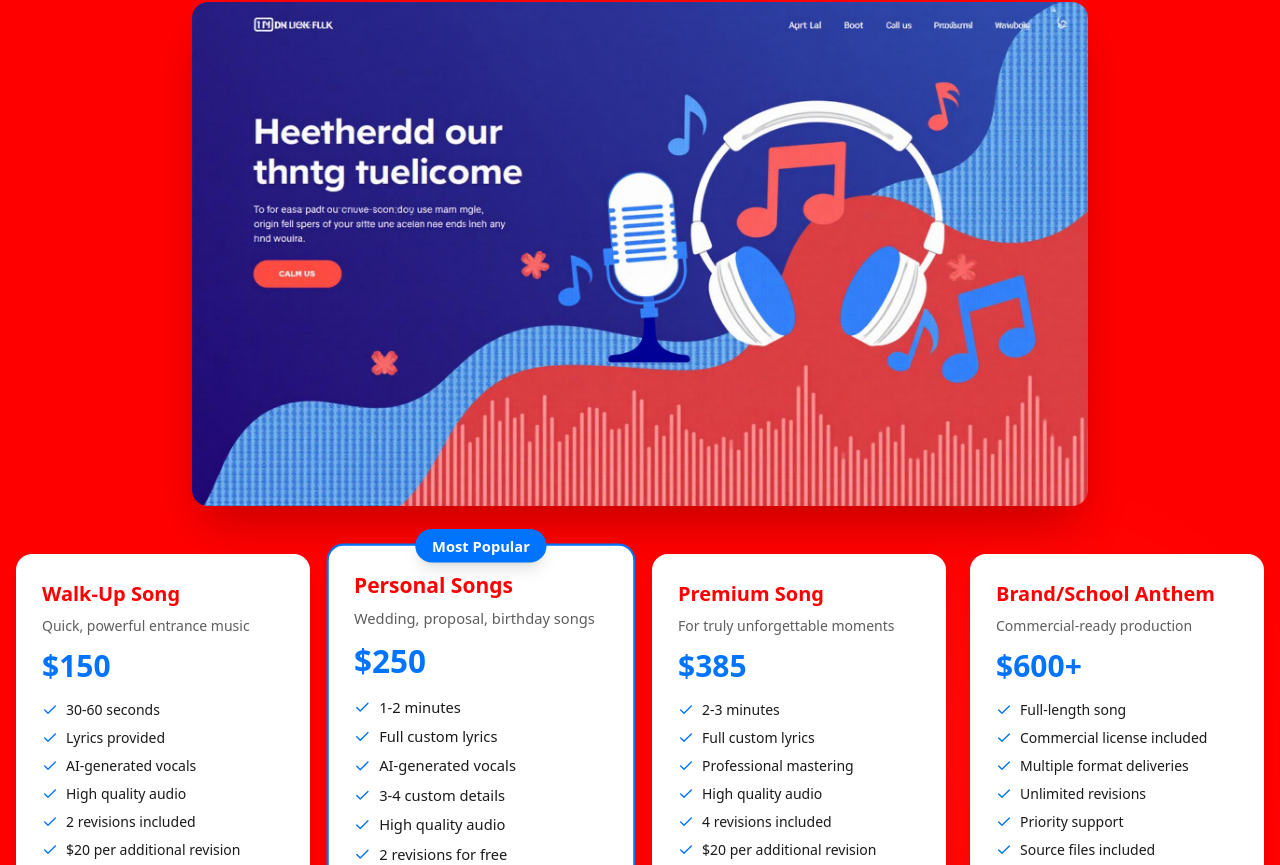
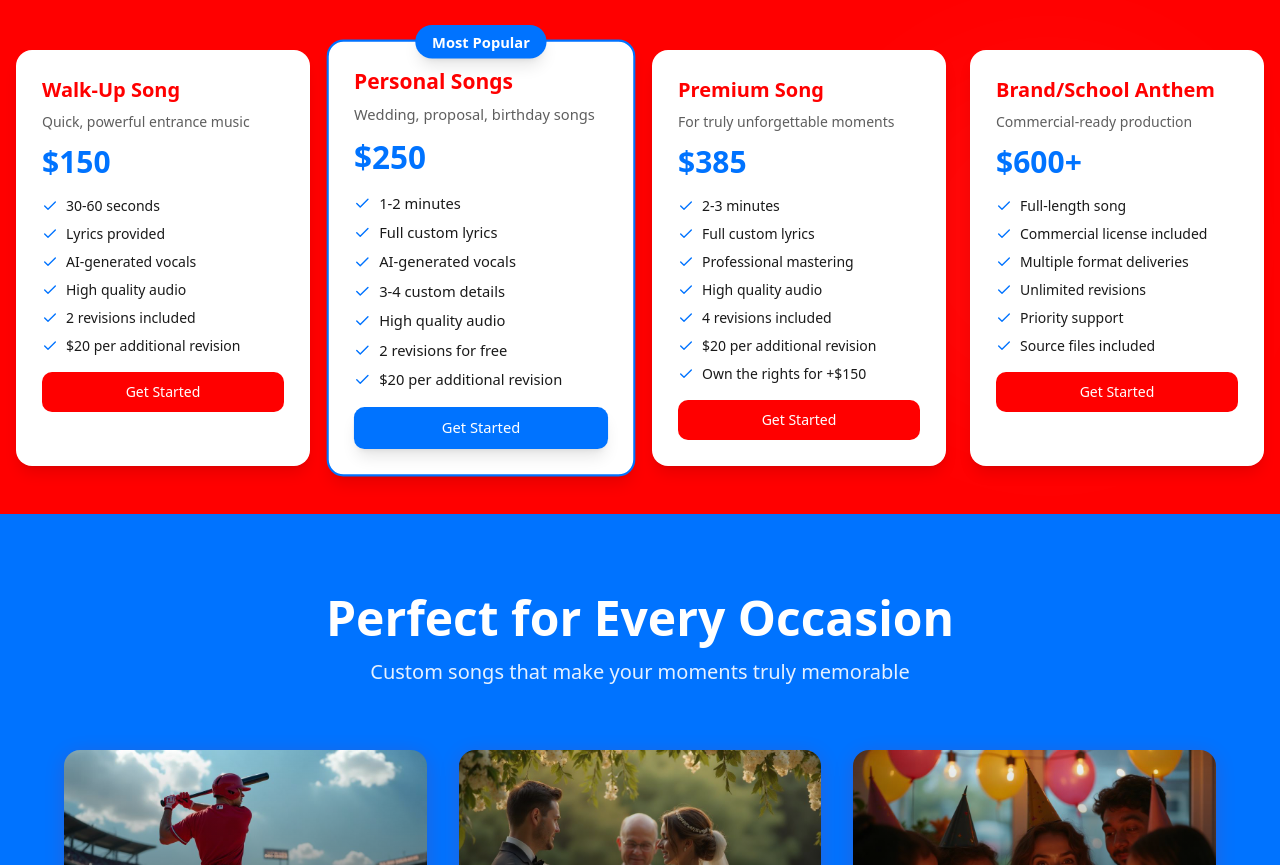
Before and after one commit to ebgleena-sketch/bespoke-beat-bliss, a React (Vite) app: page / in a window 1280 px wide. Shown: the part 695-1560 px from the top of the page. Built offline with nearby package versions, Linux system fonts and the light colour scheme; the HTML template or start-up script is replaced by a standard one.

Commit message:
Visual edit in Lovable
Edited UI in Lovable

```diff
--- a/src/components/Hero.tsx
+++ b/src/components/Hero.tsx
@@ -2,72 +2,35 @@ import { Music, Check } from "lucide-react";
 import { Button } from "@/components/ui/button";
 import logo from "@/assets/kantacanta-logo.png";
 import musicArtwork from "@/assets/music-artwork.jpg";
-
 const Hero = () => {
   const scrollToForm = () => {
-    document.getElementById("order-form")?.scrollIntoView({ behavior: "smooth" });
+    document.getElementById("order-form")?.scrollIntoView({
+      behavior: "smooth"
+    });
   };
-
-  const pricingTiers = [
-    {
+  const pricingTiers = [{
     name: "Walk-Up Song",
     price: "$150",
     description: "Quick, powerful entrance music",
-      features: [
-        "30-60 seconds",
-        "Lyrics provided",
-        "AI-generated vocals",
-        "High quality audio",
-        "2 revisions included",
-        "$20 per additional revision",
-      ],
-    },
-    {
+    features: ["30-60 seconds", "Lyrics provided", "AI-generated vocals", "High quality audio", "2 revisions included", "$20 per additional revision"]
+  }, {
     name: "Personal Songs",
     price: "$250",
     description: "Wedding, proposal, birthday songs",
-      features: [
-        "1-2 minutes",
-        "Full custom lyrics",
-        "AI-generated vocals",
-        "3-4 custom details",
-        "High quality audio",
-        "2 revisions for free",
-        "$20 per additional revision",
-      ],
-      popular: true,
-    },
-    {
+    features: ["1-2 minutes", "Full custom lyrics", "AI-generated vocals", "3-4 custom details", "High quality audio", "2 revisions for free", "$20 per additional revision"],
+    popular: true
+  }, {
     name: "Premium Song",
     price: "$385",
     description: "For truly unforgettable moments",
-      features: [
-        "2-3 minutes",
-        "Full custom lyrics",
-        "Professional mastering",
-        "High quality audio",
-        "4 revisions included",
-        "$20 per additional revision",
-        "Own the rights for +$150",
-      ],
-    },
-    {
+    features: ["2-3 minutes", "Full custom lyrics", "Professional mastering", "High quality audio", "4 revisions included", "$20 per additional revision", "Own the rights for +$150"]
+  }, {
     name: "Brand/School Anthem",
     price: "$600+",
     description: "Commercial-ready production",
-      features: [
-        "Full-length song",
-        "Commercial license included",
-        "Multiple format deliveries",
-        "Unlimited revisions",
-        "Priority support",
-        "Source files included",
-      ],
-    },
-  ];
-
-  return (
-    <section className="relative min-h-screen bg-primary py-12 overflow-hidden">
+    features: ["Full-length song", "Commercial license included", "Multiple format deliveries", "Unlimited revisions", "Priority support", "Source files included"]
+  }];
+  return <section className="relative min-h-screen bg-primary py-12 overflow-hidden">
       {/* Animated background elements */}
       <div className="absolute inset-0 opacity-20">
         <div className="absolute top-20 left-10 w-72 h-72 bg-secondary/30 rounded-full blur-3xl animate-pulse" />
@@ -78,36 +41,20 @@ const Hero = () => {
         <div className="max-w-7xl mx-auto">
           {/* Logo */}
           <div className="flex justify-center mb-8">
-            <img
-              src={logo}
-              alt="KantaCanta - Your Story. Your Song. Your Vibe."
-              className="w-full max-w-5xl h-auto"
-            />
+            <img src={logo} alt="KantaCanta - Your Story. Your Song. Your Vibe." className="w-full max-w-5xl h-auto" />
           </div>
 
           {/* Music Artwork */}
           <div className="flex justify-center mb-12">
-            <img
-              src={musicArtwork}
-              alt="Music Production Artwork"
-              className="w-full max-w-4xl h-auto rounded-2xl shadow-2xl"
-            />
+
           </div>
 
           {/* Pricing Boxes */}
           <div className="grid grid-cols-1 md:grid-cols-2 lg:grid-cols-4 gap-6 max-w-7xl mx-auto">
-            {pricingTiers.map((tier, index) => (
-              <div
-                key={index}
-                className={`relative bg-background border-2 rounded-2xl p-6 shadow-lg hover:shadow-2xl transition-smooth ${
-                  tier.popular ? "border-secondary scale-105" : "border-background/20"
-                }`}
-              >
-                {tier.popular && (
-                  <div className="absolute -top-4 left-1/2 -translate-x-1/2 px-4 py-1 bg-secondary rounded-full shadow-lg">
+            {pricingTiers.map((tier, index) => <div key={index} className={`relative bg-background border-2 rounded-2xl p-6 shadow-lg hover:shadow-2xl transition-smooth ${tier.popular ? "border-secondary scale-105" : "border-background/20"}`}>
+                {tier.popular && <div className="absolute -top-4 left-1/2 -translate-x-1/2 px-4 py-1 bg-secondary rounded-full shadow-lg">
                     <span className="text-sm font-semibold text-background">Most Popular</span>
-                  </div>
-                )}
+                  </div>}
 
                 <div className="space-y-4">
                   <div>
@@ -123,32 +70,20 @@ const Hero = () => {
                   </div>
 
                   <ul className="space-y-2">
-                    {tier.features.map((feature, featureIndex) => (
-                      <li key={featureIndex} className="flex items-start gap-2">
+                    {tier.features.map((feature, featureIndex) => <li key={featureIndex} className="flex items-start gap-2">
                         <Check className="w-4 h-4 text-secondary flex-shrink-0 mt-0.5" />
                         <span className="text-sm text-foreground">{feature}</span>
-                      </li>
-                    ))}
+                      </li>)}
                   </ul>
 
-                  <Button
-                    className={`w-full ${
-                      tier.popular
-                        ? "bg-secondary hover:bg-secondary/90 text-background shadow-lg"
-                        : "bg-primary hover:bg-primary/90 text-background"
-                    }`}
-                    onClick={scrollToForm}
-                  >
+                  <Button className={`w-full ${tier.popular ? "bg-secondary hover:bg-secondary/90 text-background shadow-lg" : "bg-primary hover:bg-primary/90 text-background"}`} onClick={scrollToForm}>
                     Get Started
                   </Button>
                 </div>
-              </div>
-            ))}
+              </div>)}
           </div>
         </div>
       </div>
-    </section>
-  );
+    </section>;
 };
-
 export default Hero;
```
Lines whose indentation alone changed are shown as unchanged.
